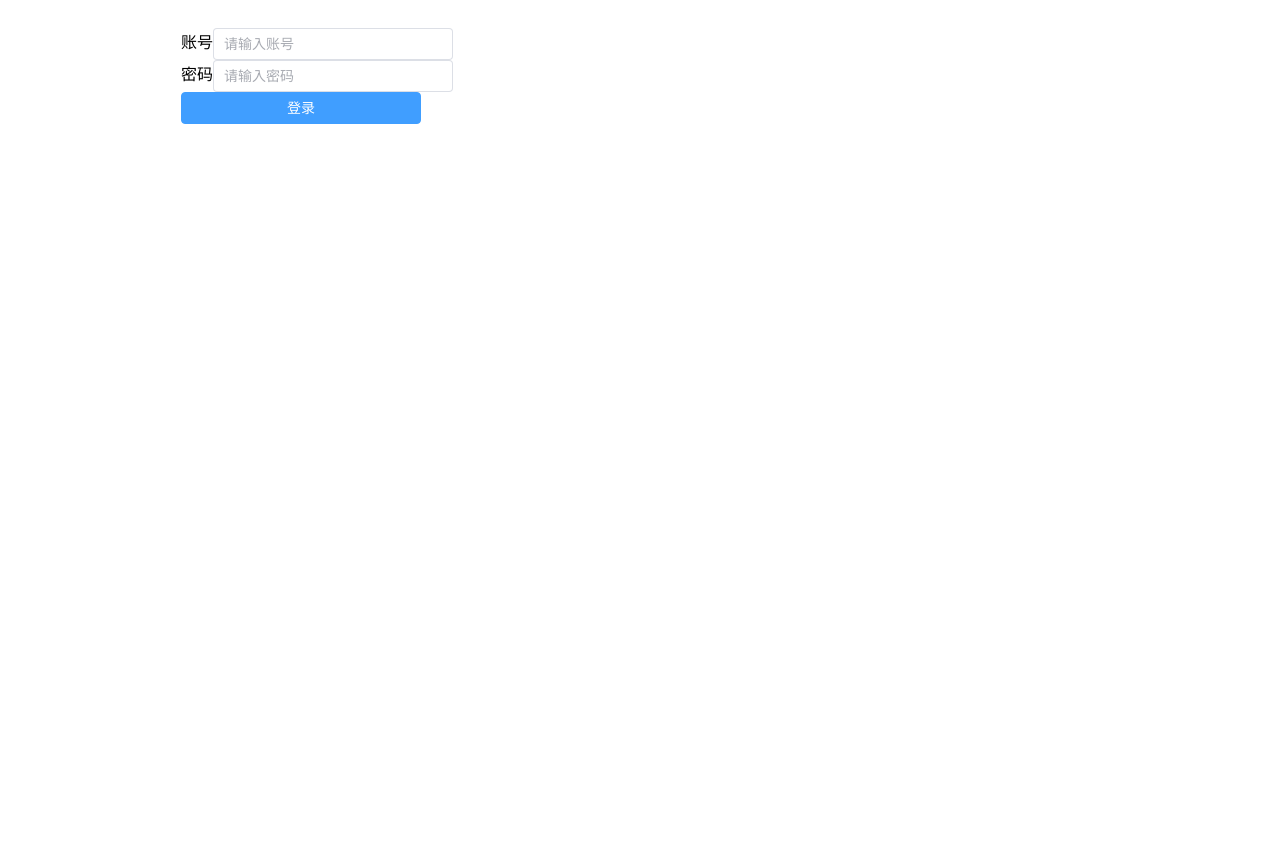
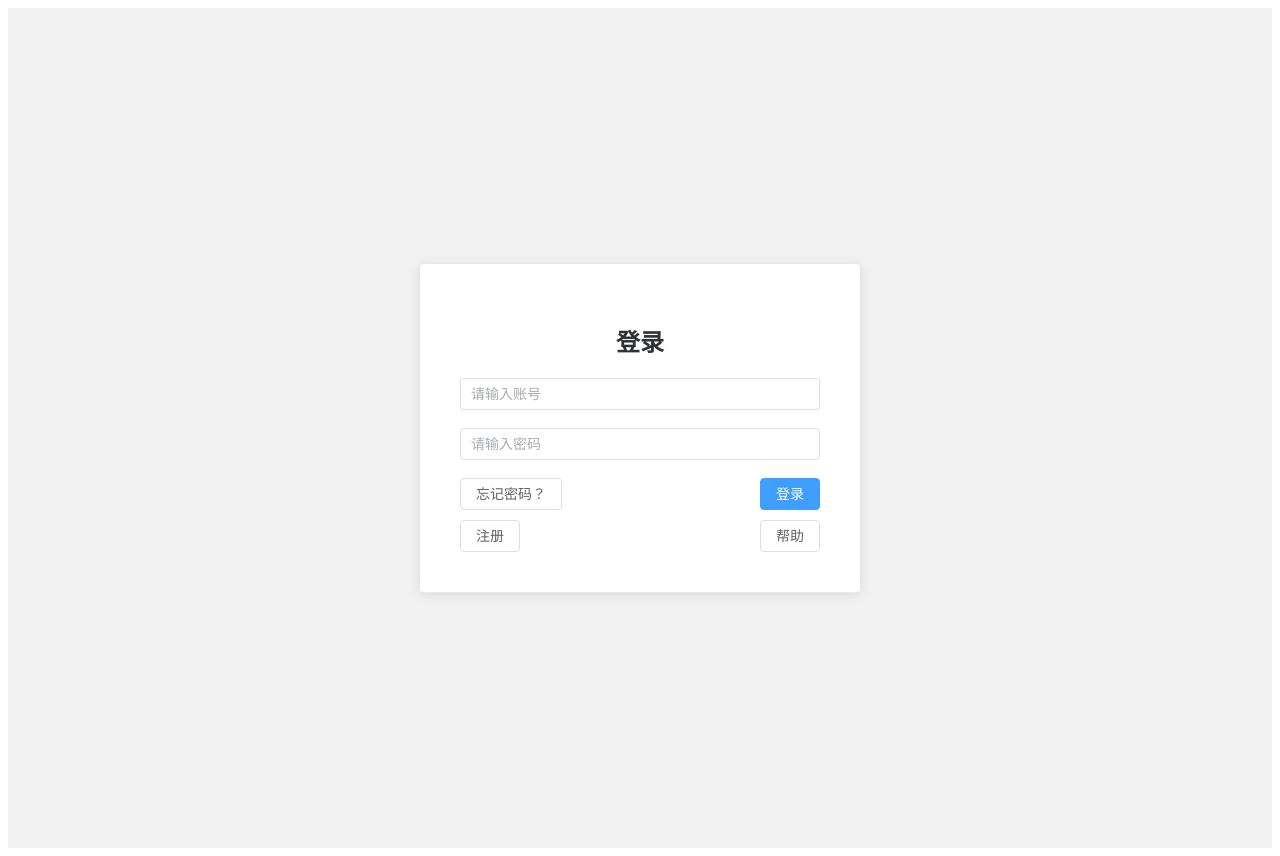
Before and after one commit to kelara07/git-demo2, a Vue app in the folder MyDemo2/: page /login in a window 1280 px wide. Before the commit the page ends 800 px from the top, so only its background shows below. Built offline with nearby package versions, Linux system fonts and the light colour scheme.

Commit message:
pinia使用及数据持久化测试

```diff
--- a/MyDemo2/components.d.ts
+++ b/MyDemo2/components.d.ts
@@ -9,8 +9,11 @@ declare module 'vue' {
   export interface GlobalComponents {
     About: typeof import('./src/components/About.vue')['default']
     ElButton: typeof import('element-plus/es')['ElButton']
+    ElCard: typeof import('element-plus/es')['ElCard']
     ElCol: typeof import('element-plus/es')['ElCol']
     ElContainer: typeof import('element-plus/es')['ElContainer']
+    ElForm: typeof import('element-plus/es')['ElForm']
+    ElFormItem: typeof import('element-plus/es')['ElFormItem']
     ElInput: typeof import('element-plus/es')['ElInput']
     ElMain: typeof import('element-plus/es')['ElMain']
     ElRow: typeof import('element-plus/es')['ElRow']
--- a/MyDemo2/package.json
+++ b/MyDemo2/package.json
@@ -18,6 +18,7 @@
     "bootstrap": "^5.3.3",
     "element-plus": "^2.7.3",
     "pinia": "^2.1.7",
+    "pinia-plugin-persistedstate": "^3.2.1",
     "sass": "^1.77.2",
     "three": "^0.157.0",
     "vue": "^3.4.21",
--- a/MyDemo2/src/components/About.vue
+++ b/MyDemo2/src/components/About.vue
@@ -1,8 +1,21 @@
 <template>
   <div class="">aboutPage</div>
+  <el-button @click="update">截取tag</el-button>
+  <div><span v-for="(item, index) in tag" :key="index">{{ item.tag }}</span></div>
 </template>
 
 <script setup lang="ts">
+import { useTagStore } from '@/stores'
+import { storeToRefs } from 'pinia'
+
+const store = useTagStore()
+
+const { tag } = storeToRefs(store)
+
+const update = () => {
+  tag.value.splice(0, 1)
+}
+
 </script>
 
 <style lang="scss" scoped></style>
--- a/MyDemo2/src/main.ts
+++ b/MyDemo2/src/main.ts
@@ -1,8 +1,8 @@
 import { createApp } from 'vue'
-import { createPinia } from 'pinia'
 
 import App from './App.vue'
 import router from './router'
+import pinia from './stores'
 
 import ElementPlus from 'element-plus'
 import 'element-plus/dist/index.css'
@@ -13,7 +13,7 @@ import './assets/css/site.css'
 
 const app = createApp(App)
 
-app.use(createPinia())
+app.use(pinia)
 app.use(router)
 app.use(ElementPlus)
 for (const [key, component] of Object.entries(ElementPlusIconsVue)) {
--- /dev/null
+++ b/MyDemo2/src/stores/index.ts
@@ -0,0 +1,11 @@
+import { createPinia } from 'pinia'
+import persist from 'pinia-plugin-persistedstate'
+
+export * from './modules/tag'
+
+
+
+const pinia = createPinia()
+pinia.use(persist)
+
+export default pinia
--- /dev/null
+++ b/MyDemo2/src/stores/modules/tag.ts
@@ -0,0 +1,21 @@
+ import { defineStore } from 'pinia'
+import { ref } from 'vue'
+
+
+ export const useTagStore = defineStore(
+    'cp-Tag',
+    () => {
+        const tag = ref<any>()
+        const setTag = (u: any) => {
+            tag.value = u
+        }
+        const delTag = () => {
+            tag.value = null
+        }
+
+        return { tag, setTag, delTag }
+    },
+    {
+      persist: true
+    }
+ )
--- a/MyDemo2/src/views/Member/Login.vue
+++ b/MyDemo2/src/views/Member/Login.vue
@@ -1,37 +1,115 @@
 <template>
-  <el-container>
-    <el-main>
-      <el-row class="row-bg" justify="center" aline>
-        <el-col :span="24" :offset="6">
-          <div class="flex gap-4 mb-4">
-            <span>账号</span>
-            <el-input v-model="input1" style="width: 240px" placeholder="请输入账号" />
-          </div>
-        </el-col>
-        <el-col :span="24" :offset="6">
-          <div class="flex gap-4">
-            <span>密码</span>
-            <el-input v-model="input3" style="width: 240px" placeholder="请输入密码"> </el-input>
-          </div>
-        </el-col>
-        <el-col :span="24" :offset="6">
-          <el-button type="primary" style="width: 240px" @click="loginIn">登录</el-button>
-        </el-col>
-      </el-row>
-    </el-main>
-  </el-container>
+  <div class="login-container">
+    <el-card class="login-card">
+      <h2 class="login-title">登录</h2>
+      <el-form  label-width="0px">
+        <el-form-item>
+          <el-input v-model="loginForm.username" placeholder="请输入账号"></el-input>
+        </el-form-item>
+        <el-form-item>
+          <el-input
+            v-model="loginForm.password"
+            type="password"
+            placeholder="请输入密码"
+          ></el-input>
+        </el-form-item>
+        <div class="login-actions">
+          <el-button>忘记密码？</el-button>
+          <el-button type="primary" @click="onLogin">登录</el-button>
+        </div>
+        <div class="extra-actions">
+          <el-button>注册</el-button>
+          <el-button>帮助</el-button>
+        </div>
+      </el-form>
+    </el-card>
+  </div>
 </template>
 
 <script lang="ts" setup>
-import router from '@/router';
+import router from '@/router'
 import { ref } from 'vue'
-const input1 = ref('')
-const input3 = ref('')
+import { useTagStore } from '@/stores'
 
-const loginIn = () => {
+const tagStore = useTagStore()
+
+const tagList = ref<any[]>([
+  {
+    id: 1,
+    tag:'落'
+  },
+  {
+    id: 2,
+    tag:'霞'
+  },
+  {
+    id: 3,
+    tag:'与'
+  },
+  {
+    id: 4,
+    tag:'孤'
+  },
+  {
+    id: 5,
+    tag:'鹜'
+  },
+  {
+    id: 6,
+    tag:'齐'
+  },
+  {
+    id: 7,
+    tag:'飞'
+  },
+])
+
+
+const loginForm = ref<any>({
+  username: '',
+  password: ''
+})
+
+const onLogin = () => {
+  tagStore.setTag(tagList.value)
   router.push('/about')
+  console.log(tagStore.tag);
 }
 </script>
 
 <style lang="scss" scoped>
+.login-container {
+  display: flex;
+  justify-content: center;
+  align-items: center;
+  height: 100vh;
+  padding: 20px;
+  background-color: #f2f2f2;
+}
+
+.login-card {
+  width: 100%;
+  max-width: 400px;
+  padding: 20px;
+  box-shadow: 0 2px 12px rgba(0, 0, 0, 0.1);
+}
+
+.login-title {
+  margin-bottom: 20px;
+  text-align: center;
+}
+
+.login-actions {
+  display: flex;
+  justify-content: space-between;
+  align-items: center;
+  margin-top: 10px;
+}
+
+.extra-actions {
+  display: flex;
+  justify-content: space-between;
+  align-items: center;
+  margin-top: 10px;
+}
 </style>
--- a/MyDemo2/src/views/MyHome.vue
+++ b/MyDemo2/src/views/MyHome.vue
@@ -1,10 +1,16 @@
 <template>
-    <header>
+  <header>
     <div class="wrapper">
       <nav>
-        <RouterLink to="/setting"><Button class="primary">Setting</Button></RouterLink>
-        <RouterLink to="/about"><Button type="button" class="primary">About</Button></RouterLink>
-        <RouterLink to="/three"><Button type="button" class="primary">Three</Button></RouterLink>
+        <RouterLink to="/setting">
+          <el-button type="primary">Setting</el-button>
+        </RouterLink>
+        <RouterLink to="/about">
+          <el-button type="primary">About</el-button>
+        </RouterLink>
+        <RouterLink to="/three">
+          <el-button type="primary">Three</el-button>
+        </RouterLink>
       </nav>
     </div>
   </header>
```
Also changed, not shown: 1 other file (tests, documents, lock files or other folders).
